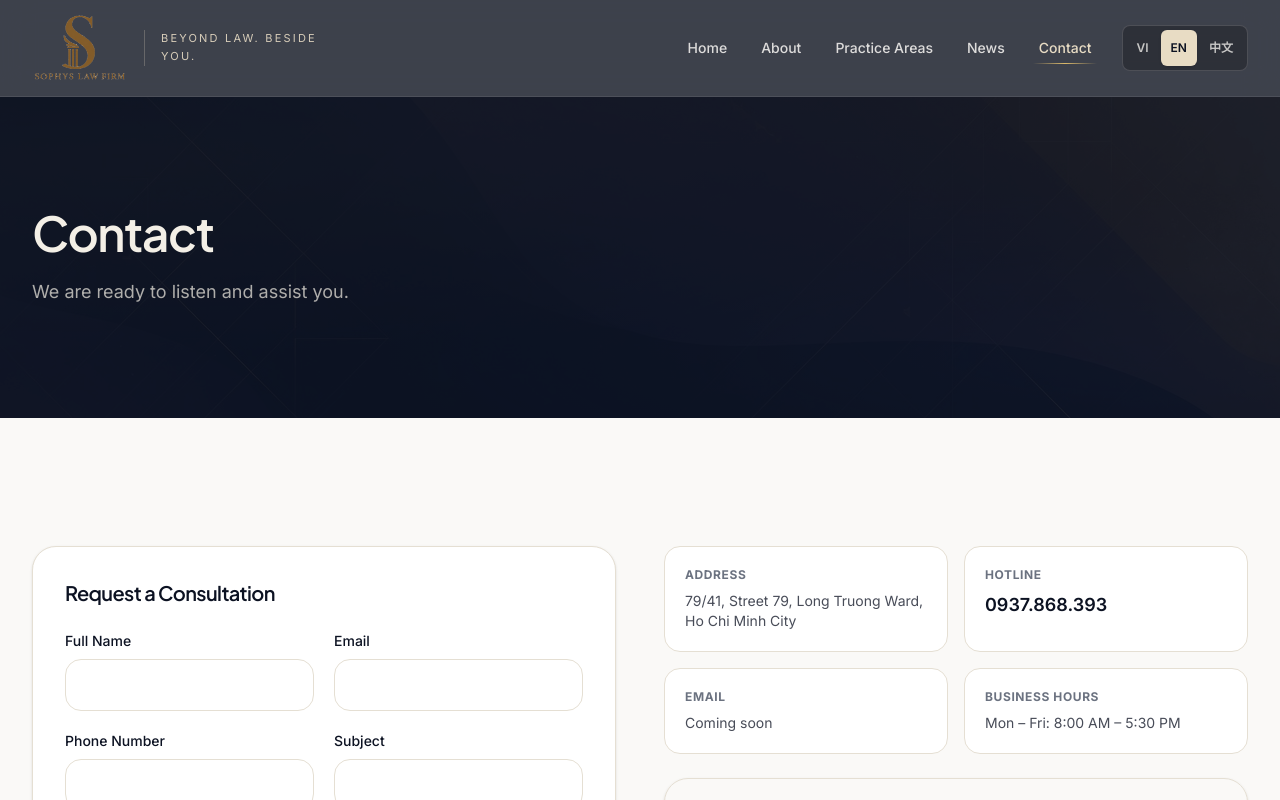
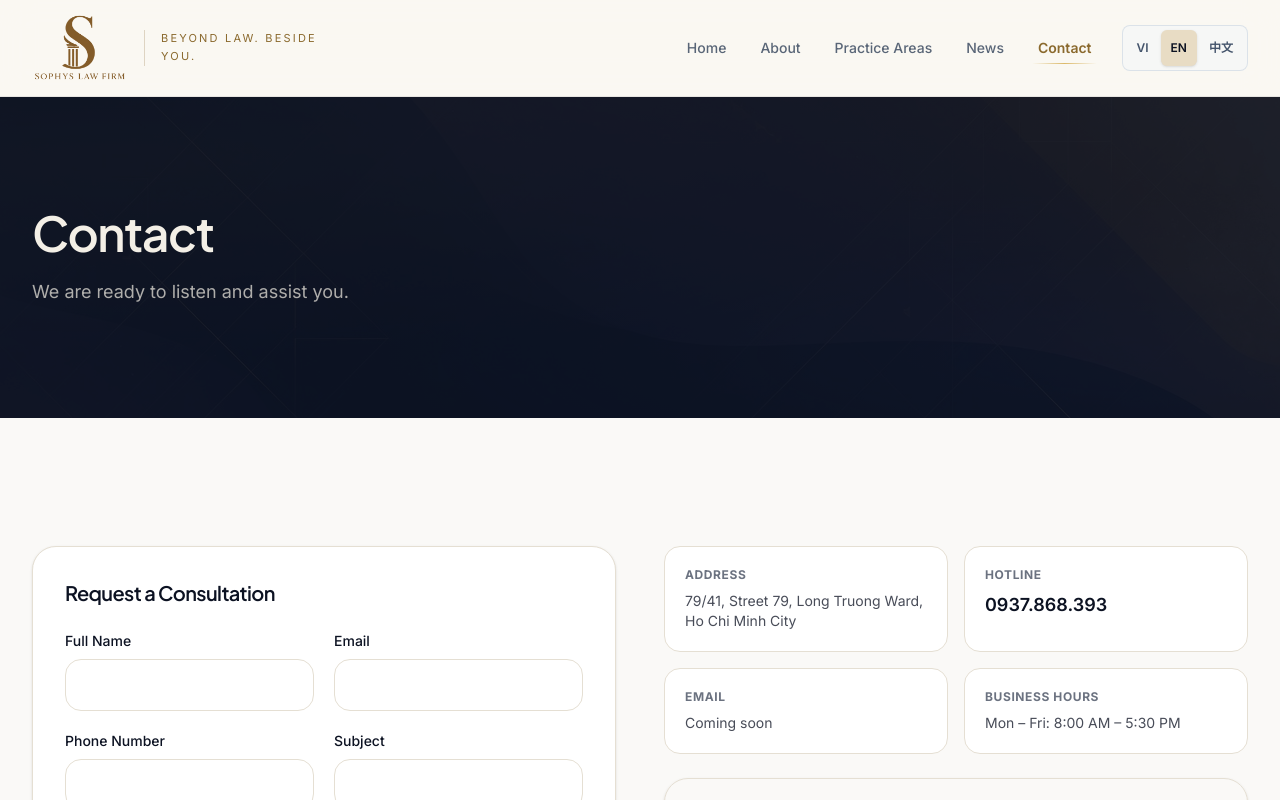
Before and after one commit to alejandrodev-vn/law-firm-website, a Next.js app: page /en/contact in a window 1280 px wide. Shown: the top 800 px of the page. Built offline with nearby package versions, Linux system fonts and the light colour scheme.

Commit message:
Switch header to fixed light ivory theme with dark nav text
Use opaque ivory glass background at all scroll states, slate nav links,
gold active state, champagne language switcher, and navy mobile controls.
Keep dark dropdown menu with ivory text for mobile navigation.

```diff
--- a/src/app/globals.css
+++ b/src/app/globals.css
@@ -240,18 +240,19 @@ h1, h2, h3, h4 {
   );
 }
 
-.header-glass {
-  background: rgba(8, 13, 28, 0.78);
+.header-light {
+  background: rgba(250, 248, 242, 0.88);
   backdrop-filter: blur(16px);
   -webkit-backdrop-filter: blur(16px);
-  border-bottom: 1px solid rgba(255, 255, 255, 0.08);
+  border-bottom: 1px solid rgba(15, 23, 42, 0.08);
 }
 
-.header-glass-scrolled {
-  background: rgba(8, 13, 28, 0.92);
+.header-light-scrolled {
+  background: rgba(250, 248, 242, 0.96);
   backdrop-filter: blur(18px);
   -webkit-backdrop-filter: blur(18px);
-  border-bottom: 1px solid rgba(255, 255, 255, 0.1);
+  border-bottom: 1px solid rgba(15, 23, 42, 0.1);
+  box-shadow: 0 4px 24px -10px rgba(15, 23, 42, 0.1);
 }
 
 .focus-ring:focus-visible {
--- a/src/components/Header.tsx
+++ b/src/components/Header.tsx
@@ -44,7 +44,7 @@ export default function Header() {
   return (
     <header
       className={`sticky top-0 z-50 transition-all duration-300 ${
-        scrolled ? "header-glass-scrolled shadow-lg shadow-black/25" : "header-glass"
+        scrolled ? "header-light-scrolled" : "header-light"
       }`}
     >
       <div className="mx-auto flex max-w-7xl items-center justify-between px-4 py-2.5 sm:py-3 md:px-6 lg:px-8">
@@ -60,7 +60,7 @@ export default function Header() {
             className="h-11 w-auto shrink-0 object-contain transition-opacity duration-300 group-hover:opacity-90 sm:h-14 md:h-16 lg:h-[4.5rem]"
             priority
           />
-          <span className="hidden border-l border-champagne/25 pl-3 text-[10px] leading-relaxed tracking-[0.18em] text-champagne/90 uppercase sm:pl-4 sm:text-[11px] sm:tracking-[0.2em] md:block lg:max-w-[12rem]">
+          <span className="hidden border-l border-[#8B6A2E]/25 pl-3 text-[10px] leading-relaxed tracking-[0.18em] text-[#8B6A2E] uppercase sm:pl-4 sm:text-[11px] sm:tracking-[0.2em] md:block lg:max-w-[12rem]">
             {tMeta("tagline")}
           </span>
         </Link>
@@ -75,8 +75,8 @@ export default function Header() {
                 data-active={active}
                 className={`nav-link focus-ring rounded-lg px-2.5 py-2.5 text-xs font-medium transition-colors duration-300 md:px-3 md:text-sm lg:px-4 ${
                   active
-                    ? "text-champagne"
-                    : "text-ivory/85 hover:text-ivory"
+                    ? "font-semibold text-[#8B6A2E]"
+                    : "text-slate-700/80 hover:text-burgundy"
                 }`}
               >
                 {t(item.key)}
@@ -91,7 +91,7 @@ export default function Header() {
           <button
             type="button"
             onClick={() => setMenuOpen(!menuOpen)}
-            className="focus-ring rounded-lg p-2.5 text-ivory transition-colors hover:bg-white/10"
+            className="focus-ring rounded-lg p-2.5 text-slate-800 transition-colors hover:bg-slate-900/5"
             aria-label="Toggle menu"
             aria-expanded={menuOpen}
           >
--- a/src/components/LanguageSwitcher.tsx
+++ b/src/components/LanguageSwitcher.tsx
@@ -25,7 +25,7 @@ export default function LanguageSwitcher({ compact = false }: Props) {
 
   return (
     <div
-      className={`flex items-center gap-0.5 rounded-lg border border-white/15 bg-black/25 p-0.5 sm:p-1 ${
+      className={`flex items-center gap-0.5 rounded-lg border border-slate-300/60 bg-slate-100/40 p-0.5 sm:p-1 ${
         compact ? "ml-0" : "ml-2 sm:ml-3"
       }`}
     >
@@ -37,7 +37,7 @@ export default function LanguageSwitcher({ compact = false }: Props) {
           className={`focus-ring min-h-8 rounded-md px-1.5 py-1 text-[10px] font-semibold transition-all sm:min-h-9 sm:px-2.5 sm:py-1 sm:text-xs ${
             locale === loc.code
               ? "bg-champagne text-navy shadow-sm"
-              : "text-ivory/75 hover:bg-white/8 hover:text-ivory"
+              : "text-slate-600 hover:bg-slate-200/50 hover:text-slate-800"
           }`}
         >
           {loc.label}
```
